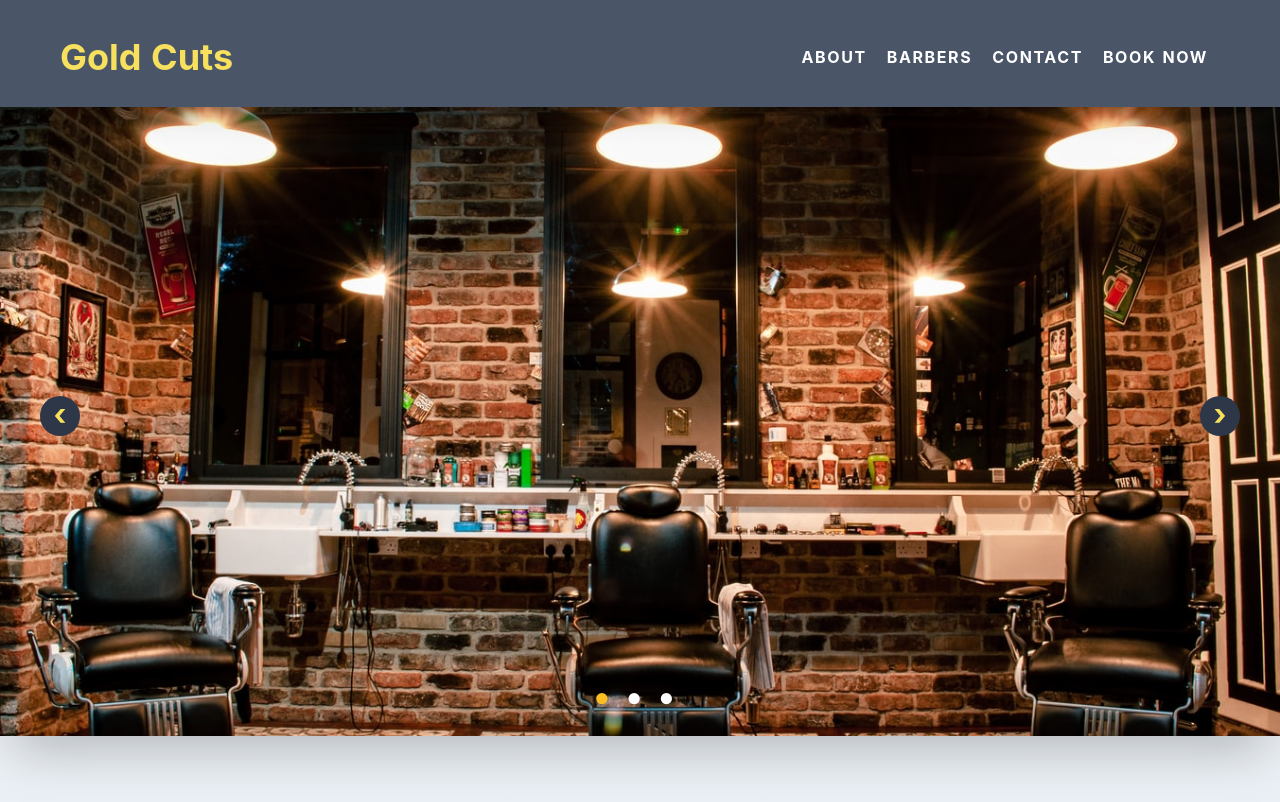
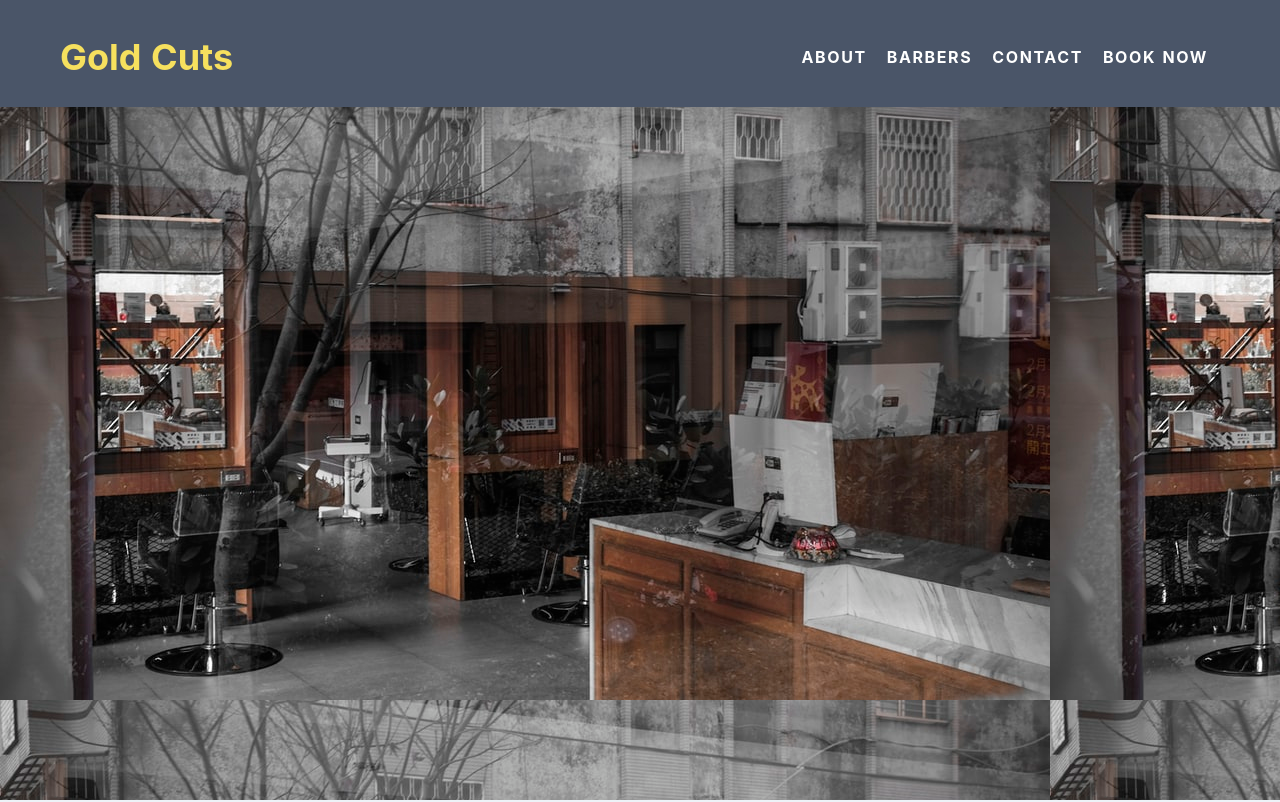
Before and after one commit to SuHaye/barber-site, a Nuxt app: page / in a window 1280 px wide. Shown: the top 802 px of the page. Built offline with nearby package versions, Linux system fonts and the light colour scheme.

Commit message:
Completed new carousel functionality

```diff
--- /dev/null
+++ b/components/Carousel.vue
@@ -0,0 +1,186 @@
+<template>
+  <div
+    id="mainCarousel"
+    class="pt-28 d-flex flex-column justify-content-between align-items-between h-screen"
+  >
+    <div
+      class="d-flex justify-content-around align-items-center"
+    >
+      <a
+        @mouseover="stopRotation()"
+        @mouseleave="startRotation()"
+        @click="prev"
+        class="bg-white"
+        animation="fade"
+        font-scale="3"
+      >Previous</a>
+
+      <div
+        v-for="number in [currentNumber]"
+        :key="number"
+      >
+
+      </div>
+
+      <a
+        @mouseover="stopRotation()"
+        @mouseleave="startRotation()"
+        @click="next"
+        class="bg-white"
+        animation="fade"
+        font-scale="3"
+      >Next</a>
+    </div>
+  </div>
+</template>
+
+<script>
+export default {
+  name: "carousel",
+  data() {
+    return {
+      messages: [
+        "1",
+        "2",
+        "3",
+        "4",
+      ],
+      currentNumber: 0,
+      timer: null
+    };
+  },
+  created() {},
+  mounted: function() {
+    this.load();
+    this.startRotation();
+  },
+
+  methods: {
+    load: function() {
+      window.onload = function() {
+        mainCarousel.classList.add("backSlide");
+      };
+    },
+    startRotation: function() {
+      this.timer = setInterval(this.next, 7000);
+    },
+
+    stopRotation: function() {
+      clearTimeout(this.timer);
+      this.timer = null;
+    },
+
+    next: async function() {
+      let mainCarousel = document.getElementById("mainCarousel");
+      this.currentNumber += 1;
+      console.log(this.currentNumber);
+
+      if (this.currentNumber == 0) {
+        mainCarousel.classList.add("backSlide");
+      }
+
+      if (this.currentNumber == 1) {
+        await mainCarousel.classList.remove("backSlide");
+        await mainCarousel.classList.add("backSlide1");
+      }
+      if (this.currentNumber == 2) {
+        mainCarousel.classList.remove("backSlide1");
+        mainCarousel.classList.add("backSlide2");
+      }
+      if (this.currentNumber == 3) {
+        mainCarousel.classList.remove("backSlide2");
+        mainCarousel.classList.add("backSlide3");
+      }
+      if (this.currentNumber > 3) {
+        this.currentNumber = 0;
+        mainCarousel.classList.remove("backSlide3");
+        mainCarousel.classList.add("backSlide");
+      }
+    },
+
+    prev: function() {
+      let mainCarousel = document.getElementById("mainCarousel");
+      this.currentNumber -= 1;
+
+      if (this.currentNumber == 0) {
+        mainCarousel.classList.remove("backSlide1");
+        mainCarousel.classList.add("backSlide");
+      }
+
+      if (this.currentNumber == 1) {
+        mainCarousel.classList.remove("backSlide2");
+        mainCarousel.classList.add("backSlide1");
+      }
+      if (this.currentNumber == 2) {
+        mainCarousel.classList.remove("backSlide3");
+        mainCarousel.classList.add("backSlide2");
+      }
+      if (this.currentNumber < 0) {
+        this.currentNumber = 3;
+        mainCarousel.classList.remove("backSlide");
+        mainCarousel.classList.add("backSlide3");
+      }
+    }
+  },
+
+
+};
+</script>
+
+<style scoped>
+.backSlide {
+  background-image: url("../static/article1.jpg");
+  animation: opacBack1 1s ease-in-out;
+}
+.backSlide1 {
+  background-image: url("../static/slide-1.jpg");
+  animation: opacBack2 1s ease-in-out;
+}
+.backSlide2 {
+  background-image: url("../static/slide-2.jpg");
+  animation: opacBack3 1s ease-in-out;
+}
+.backSlide3 {
+  background-image: url("../static/slide-3.jpg");
+  animation: opacBack4 1s ease-in-out;
+}
+
+@keyframes opacBack1 {
+  0% {
+    opacity: 0;
+  }
+  100% {
+    opacity: 1;
+  }
+}
+@keyframes opacBack2 {
+  0% {
+    opacity: 0;
+  }
+  100% {
+    opacity: 1;
+  }
+}
+@keyframes opacBack3 {
+  0% {
+    opacity: 0;
+  }
+  100% {
+    opacity: 1;
+  }
+}
+@keyframes opacBack4 {
+  0% {
+    opacity: 0;
+  }
+  100% {
+    opacity: 1;
+  }
+}
+
+@keyframes pulse {
+  to {
+    box-shadow: 0 0 0 18px rgba(0, 0, 0, 0.01);
+  }
+}
+</style>
--- a/pages/index.vue
+++ b/pages/index.vue
@@ -1,66 +1,7 @@
 <template>
   <div class="bg-gray-200">
 
-    <!-- Carousel -->
-    <div class="carousel relative shadow-2xl pt-24">
-      <div class="carousel-inner relative overflow-hidden w-full">
-
-
-        <!--Slide 1-->
-        <input class="carousel-open" type="radio" id="carousel-1" name="carousel" aria-hidden="true" hidden="" checked="checked">
-        <div class="carousel-item absolute opacity-0" style="height:80vh;">
-          <div
-            class="block h-full w-full bg-cover bg-center text-white text-5xl text-center"
-            style='background-image: url("../slide-1.jpg");'
-            >
-          </div>
-        </div>
-        <label for="carousel-3" class="prev control-1 w-10 h-10 ml-2 md:ml-10 absolute cursor-pointer hidden text-3xl font-bold text-yellow-400 hover:text-gray-700 rounded-full bg-gray-800 hover:bg-yellow-400 leading-tight text-center z-10 inset-y-0 left-0 my-auto">‹</label>
-        <label for="carousel-2" class="next control-1 w-10 h-10 mr-2 md:mr-10 absolute cursor-pointer hidden text-3xl font-bold text-yellow-400 hover:text-gray-700 rounded-full bg-gray-800 hover:bg-yellow-400 leading-tight text-center z-10 inset-y-0 right-0 my-auto">›</label>
-
-
-        <!--Slide 2-->
-        <input class="carousel-open" type="radio" id="carousel-2" name="carousel" aria-hidden="true" hidden="">
-        <div class="carousel-item absolute opacity-0" style="height:80vh;">
-          <div
-            class="block h-full w-full bg-cover bg-center text-white text-5xl text-center"
-            style='background-image: url("../slide-2.jpg");'
-            >
-          </div>
-        </div>
-        <label for="carousel-1" class="prev control-2 w-10 h-10 ml-2 md:ml-10 absolute cursor-pointer hidden text-3xl font-bold text-yellow-400 hover:text-gray-700 rounded-full bg-gray-800 hover:bg-yellow-400 leading-tight text-center z-10 inset-y-0 left-0 my-auto">‹</label>
-        <label for="carousel-3" class="next control-2 w-10 h-10 mr-2 md:mr-10 absolute cursor-pointer hidden text-3xl font-bold text-yellow-400 hover:text-gray-700 rounded-full bg-gray-800 hover:bg-yellow-400 leading-tight text-center z-10 inset-y-0 right-0 my-auto">›</label>
-
-
-        <!--Slide 3-->
-        <input class="carousel-open" type="radio" id="carousel-3" name="carousel" aria-hidden="true" hidden="">
-        <div class="carousel-item absolute opacity-0" style="height:80vh;">
-          <div
-            class="block h-full w-full bg-cover bg-center text-white text-5xl text-center"
-            style='background-image: url("../slide-3.jpg");'
-            >
-          </div>
-        </div>
-
-        <label for="carousel-2" class="prev control-3 w-10 h-10 ml-2 md:ml-10 absolute cursor-pointer hidden text-3xl font-bold text-yellow-400 hover:text-gray-700 rounded-full bg-gray-800 hover:bg-yellow-400 leading-tight text-center z-10 inset-y-0 left-0 my-auto">‹</label>
-        <label for="carousel-1" class="next control-3 w-10 h-10 mr-2 md:mr-10 absolute cursor-pointer hidden text-3xl font-bold text-yellow-400 hover:text-gray-700 rounded-full bg-gray-800 hover:bg-yellow-400 leading-tight text-center z-10 inset-y-0 right-0 my-auto">›</label>
-
-        <!-- Add additional indicators for each slide-->
-        <ol class="carousel-indicators">
-          <li class="inline-block mr-3 mt-40">
-            <label for="carousel-1" class="carousel-bullet cursor-pointer block text-4xl text-white hover:text-yellow-400">•</label>
-          </li>
-          <li class="inline-block mr-3">
-            <label for="carousel-2" class="carousel-bullet cursor-pointer block text-4xl text-white hover:text-yellow-400">•</label>
-          </li>
-          <li class="inline-block mr-3">
-            <label for="carousel-3" class="carousel-bullet cursor-pointer block text-4xl text-white hover:text-yellow-400">•</label>
-          </li>
-        </ol>
-      </div>
-
-    <!-- Carousel -->
-    </div>
+    <Carousel />
 
     <!-- First Section/ About Company-->
     <section>
@@ -336,35 +277,3 @@ export default {
 
 }
 </script>
-
-<style>
-			.carousel-open:checked + .carousel-item {
-				position: static;
-				opacity: 100;
-			}
-			.carousel-item {
-				-webkit-transition: opacity 0.6s ease-out;
-				transition: opacity 0.6s ease-out;
-			}
-			#carousel-1:checked ~ .control-1,
-			#carousel-2:checked ~ .control-2,
-			#carousel-3:checked ~ .control-3 {
-				display: block;
-			}
-			.carousel-indicators {
-				list-style: none;
-				margin: 0;
-				padding: 0;
-				position: absolute;
-				bottom: 2%;
-				left: 0;
-				right: 0;
-				text-align: center;
-				z-index: 10;
-			}
-			#carousel-1:checked ~ .control-1 ~ .carousel-indicators li:nth-child(1) .carousel-bullet,
-			#carousel-2:checked ~ .control-2 ~ .carousel-indicators li:nth-child(2) .carousel-bullet,
-			#carousel-3:checked ~ .control-3 ~ .carousel-indicators li:nth-child(3) .carousel-bullet {
-				color: #fbbf24;  /*Set to match the Tailwind colour you want the active one to be */
-			}
-		</style>
```
